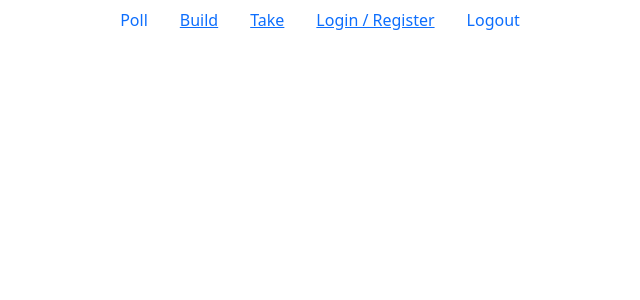
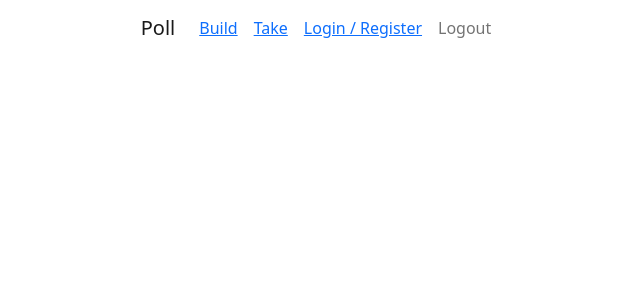
Before and after one commit to kirstenopstad/poll, a React (Create React App) app: page / in a window 1280 px wide. Shown: the top 300 px of the page, without its empty margins (320-960 px from the left). Built offline with nearby package versions, Linux system fonts and the light colour scheme; no server answers.

Commit message:
add brand + navbard styling

```diff
--- a/src/components/Header.js
+++ b/src/components/Header.js
@@ -2,6 +2,7 @@ import React from "react";
 import { Link, NavLink } from "react-router-dom";
 import PropTypes from 'prop-types'
 import Nav from 'react-bootstrap/Nav';
+import Navbar from 'react-bootstrap/Navbar';
 
 
 const Header = ({ onSignOut }) => {
@@ -13,32 +14,26 @@ const Header = ({ onSignOut }) => {
 
   return(
     <React.Fragment>
-      <Nav className="justify-content-center">
-      <Nav.Item>
-        <Nav.Link as="li">Poll</Nav.Link>
-      </Nav.Item>
-      <Nav.Item>
+      <Navbar className="justify-content-center">
+      <Navbar.Brand>
+        Poll
+      </Navbar.Brand>
+      <Nav>
           <Nav.Link as="li">
             <Link to="/build">Build</Link>
           </Nav.Link>
-      </Nav.Item>
-      <Nav.Item>
           <Nav.Link as="li">
             <Link to="/take">Take</Link>
           </Nav.Link>
-      </Nav.Item>
-      <Nav.Item>
           <Nav.Link as="li">
             <Link to="/login">Login / Register</Link>
           </Nav.Link>
-      </Nav.Item>
-      <Nav.Item>
-        <Nav.Link as="li" onClick={handleLogOut}>
+          <Nav.Link onClick={handleLogOut}>
             Logout
           </Nav.Link>
-      </Nav.Item>
+      </Nav>
 
-      </Nav>
+      </Navbar>
     </React.Fragment>
   );
 }
```
Lines whose indentation alone changed are shown as unchanged.
